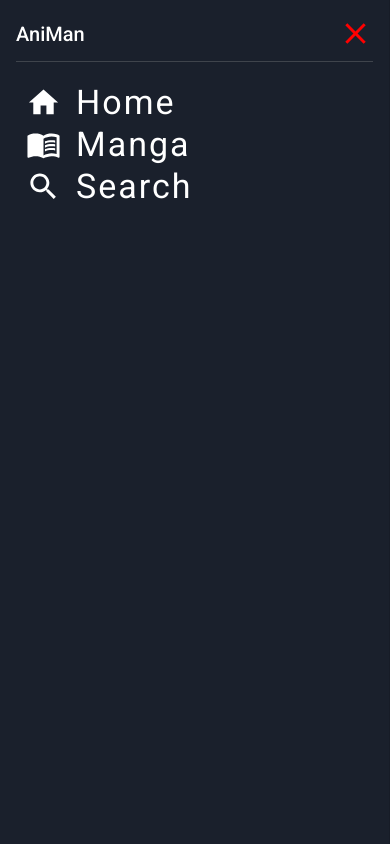
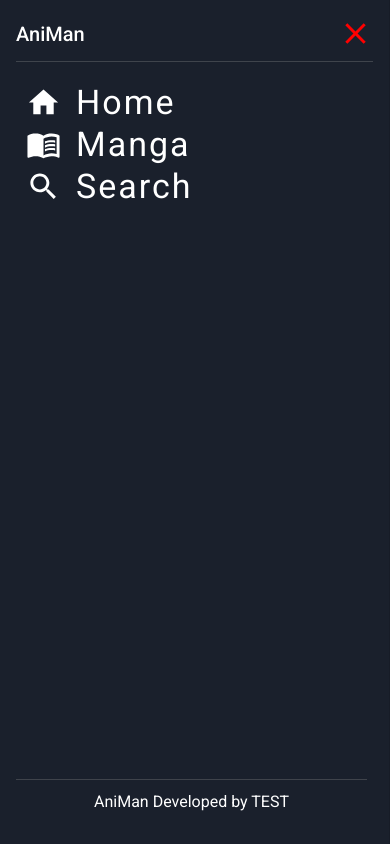
Before and after one commit to eugenehan94/React-Anime-Website-Project, a React (Create React App) app: page /#/manga in a window 390 px wide. Both pictures are taken after a click on the icon 362 px from the left and 24 px from the top of the page. Built offline with nearby package versions, Linux system fonts and the light colour scheme; no server answers.

Commit message:
adding footer to mobile menu

```diff
--- a/src/Components/MobileNavbar.js
+++ b/src/Components/MobileNavbar.js
@@ -7,6 +7,7 @@ import SearchIcon from "@mui/icons-material/Search";
 import CloseIcon from "@mui/icons-material/Close";
 import { useSelector, useDispatch } from "react-redux";
 import { setMobileNavbarState } from "../Redux/Actions/mobileNavbarAction";
+import Footer from "./Footer";
 
 const MobileNavbar = () => {
   const data = useSelector((state) => state);
@@ -18,7 +19,7 @@ const MobileNavbar = () => {
   };
 
   const drawer = (
-    <Box sx={{ padding: "1rem" }}>
+    <Box sx={{ padding: "1rem", height: "100%", width:"100%" }}>
       <Box
         sx={{
           display: "flex",
@@ -35,8 +36,16 @@ const MobileNavbar = () => {
           }}
         />
       </Box>
-      <Divider sx={{ marginTop: "10px", marginBottom: "10px", backgroundColor: "rgba(255,255,255,0.2)" }} />
-      <Box sx={{paddingLeft: "10px", paddingRight: "10px", paddingTop: "10px"}}>
+      <Divider
+        sx={{
+          marginTop: "10px",
+          marginBottom: "10px",
+          backgroundColor: "rgba(255,255,255,0.2)",
+        }}
+      />
+      <Box
+        sx={{ paddingLeft: "10px", paddingRight: "10px", paddingTop: "10px" }}
+      >
         <Box sx={{ flexGrow: 1, display: "flex", alignItems: "center" }}>
           <HomeIcon fontSize="large" sx={{ margin: 0, padding: 0 }} />
           <Typography
@@ -95,6 +104,17 @@ const MobileNavbar = () => {
           </Typography>
         </Box>
       </Box>
+
+      <Box sx={{ position: "fixed", bottom: "30px", width: "90%"}}>
+        <Divider
+          variant="fullWidth"
+          sx={{
+            marginBottom: "10px",
+            backgroundColor: "rgba(255,255,255,0.2)",
+          }}
+        />
+        <Typography align="center">AniMan Developed by <span>TEST</span></Typography>
+      </Box>
     </Box>
   );
 
```
